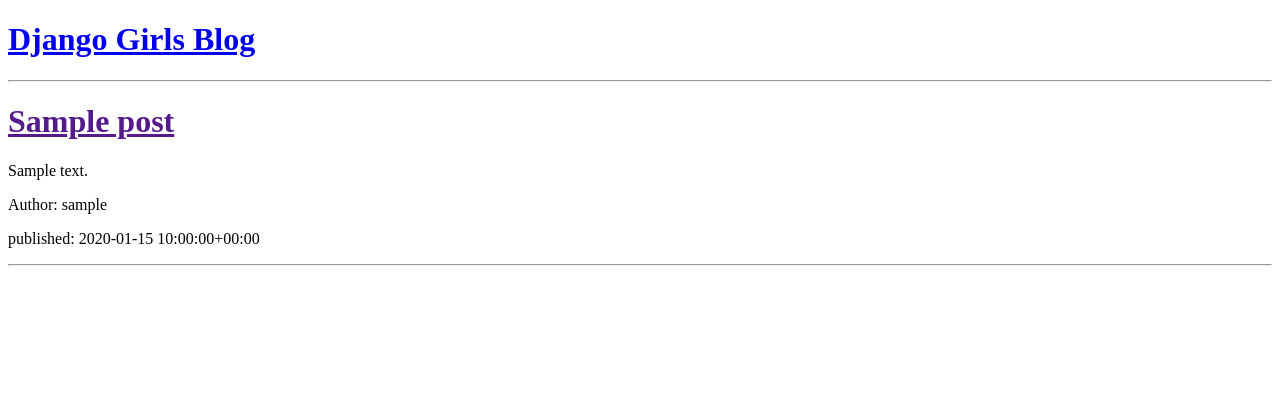
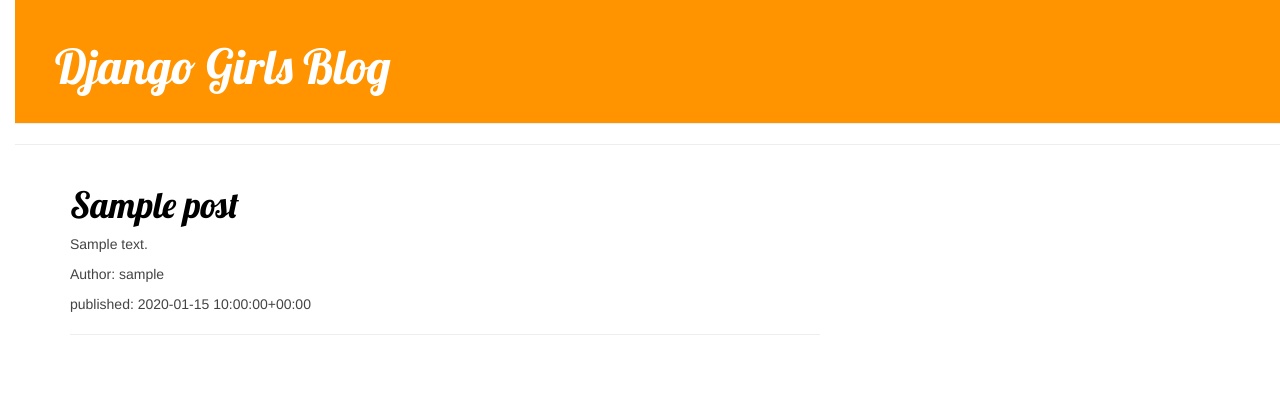
Before and after one commit to phlm7th/my-first-blog, a Django app: template blog/templates/blog/post_list.html in a window 1280 px wide. Shown: the top 404 px of the page. Run offline with Django 3.2, Linux system fonts and the light colour scheme; the template is opened without the code that fills it: values that come from a table or form of the project are taken from there, others are empty; tables that the repository leaves empty hold one stand-in row (values such as "Sample post"); some libraries are stand-ins or nearby versions.

Commit message:
Added view and template for detailed blog post as well as CSS for the site.

```diff
--- /dev/null
+++ b/blog/static/css/blog.css
@@ -0,0 +1,64 @@
+h1 a {
+    color: #FCA205;
+    font-family: 'Lobster';
+}
+
+body {
+    padding-left: 15px;
+}
+
+.page-header {
+    background-color: #ff9400;
+    margin-top: 0;
+    padding: 20px 20px 20px 40px;
+}
+
+.page-header h1, .page-header h1 a, .page-header h1 a:visited, .page-header h1 a:active {
+    color: #ffffff;
+    font-size: 36pt;
+    text-decoration: none;
+}
+
+.content {
+    margin-left: 40px;
+}
+
+h1, h2, h3, h4 {
+    font-family: 'Lobster', cursive;
+}
+
+.date {
+    float: right;
+    color: #828282;
+}
+
+.save {
+    float: right;
+}
+
+.post-form textarea, .post-form input {
+    width: 100%;
+}
+
+.top-menu, .top-menu:hover, .top-menu:visited {
+    color: #ffffff;
+    float: right;
+    font-size: 26pt;
+    margin-right: 20px;
+}
+
+.post {
+    margin-bottom: 70px;
+}
+
+.post h1 a, .post h1 a:visited {
+    color: #000000;
+}
+
+.post, #author {
+    color: #333333;
+}
+
+.post, #published-date {
+    color: #444444;
+}
--- /dev/null
+++ b/blog/templates/blog/base.html
@@ -0,0 +1,32 @@
+<!DOCTYPE html>
+
+{% load staticfiles %}
+
+<html lang="en">
+<head>
+    <link rel="stylesheet" href="https://maxcdn.bootstrapcdn.com/bootstrap/3.3.7/css/bootstrap.min.css" integrity="sha384-BVYiiSIFeK1dGmJRAkycuHAHRg32OmUcww7on3RYdg4Va+PmSTsz/K68vbdEjh4u" crossorigin="anonymous">
+    <link rel="stylesheet" href="https://maxcdn.bootstrapcdn.com/bootstrap/3.3.7/css/bootstrap-theme.min.css" integrity="sha384-rHyoN1iRsVXV4nD0JutlnGaslCJuC7uwjduW9SVrLvRYooPp2bWYgmgJQIXwl/Sp" crossorigin="anonymous">
+    <link rel="stylesheet" href="{% static 'css/blog.css' %}">
+    <link href="https://fonts.googleapis.com/css?family=Lobster&subset=latin,latin-ext" rel="stylesheet" type="text/css">
+
+    <script src="https://maxcdn.bootstrapcdn.com/bootstrap/3.3.7/js/bootstrap.min.js" integrity="sha384-Tc5IQib027qvyjSMfHjOMaLkfuWVxZxUPnCJA7l2mCWNIpG9mGCD8wGNIcPD7Txa" crossorigin="anonymous"></script>
+
+    <meta charset="UTF-8">
+
+    <title>ParkUX blog</title>
+</head>
+<body>
+    <div class="page-header">
+        <h1><a href="/">Django Girls Blog</a></h1>
+    </div>
+    <hr>
+    <div class="content container">
+        <div class="row">
+            <div class="col-md-8">
+            {% block content %}
+            {% endblock %}
+            </div>
+        </div>
+    </div>
+</body>
+</html>
--- a/blog/templates/blog/post_list.html
+++ b/blog/templates/blog/post_list.html
@@ -1,23 +1,13 @@
-<!DOCTYPE html>
-<html lang="en">
-<head>
-    <meta charset="UTF-8">
-    <title>ParkUX blog</title>
-</head>
-<body>
-    <div>
-        <h1><a href="/">Django Girls Blog</a></h1>
-    </div>
-    <hr>
+{% extends 'blog/base.html' %}
 
+{% block content %}
     {% for post in posts %}
-        <div>
-            <h1><a href="">{{ post.title }}</a></h1>
+        <div class="post">
+            <h1><a href="{% url 'post_detail' pk=post.pk %}">{{ post.title }}</a></h1>
             <p>{{ post.text }}</p>
             <p>Author: {{ post.author }}</p>
             <p>published: {{ post.published_date|linebreaksbr }}</p>
             <hr>
         </div>
     {% endfor %}
-</body>
-</html>
+{% endblock content %}
--- a/blog/urls.py
+++ b/blog/urls.py
@@ -3,4 +3,5 @@ from . import views
 
 urlpatterns = [
     url(r'^$', views.post_list, name='post_list'),
+    url(r'^post/(?P<pk>[0-9]+)/$', views.post_detail, name='post_detail'),
 ]
--- a/blog/views.py
+++ b/blog/views.py
@@ -1,7 +1,11 @@
-from django.shortcuts import render
+from django.shortcuts import render, get_object_or_404
 from django.utils import timezone
 from .models import Post
 
 def post_list(request):
     posts = Post.objects.filter(published_date__lte=timezone.now()).order_by('published_date')
     return render(request, 'blog/post_list.html', {'posts': posts})
+
+def post_detail(request, pk):
+    post = get_object_or_404(Post, pk=pk)
+    return render(request, 'blog/post_detail.html', {'post': post})
```
Also changed, not shown: blog/templates/blog/post_detail.html (added, +13 -0 lines).
